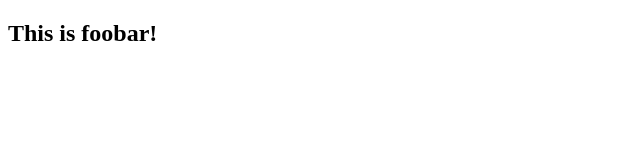
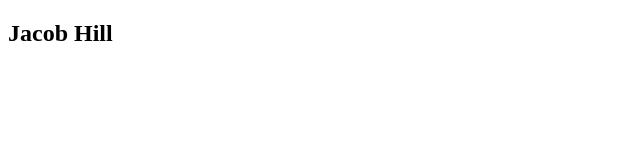
Before and after one commit to jchill95/foobar, a plain HTML site: page index.html in a window 1280 px wide. Shown: the whole page, without its empty margins (0-640 px from the left). Drawn offline with Linux system fonts and the light colour scheme.

Commit message:
update h2 with my name

```diff
--- a/index.html
+++ b/index.html
@@ -7,6 +7,6 @@
     <title>I'm Committed</title>
 </head>
 <body>
-    <h2>This is foobar!</h2>
+    <h2>Jacob Hill</h2>
 </body>
 </html>
```
